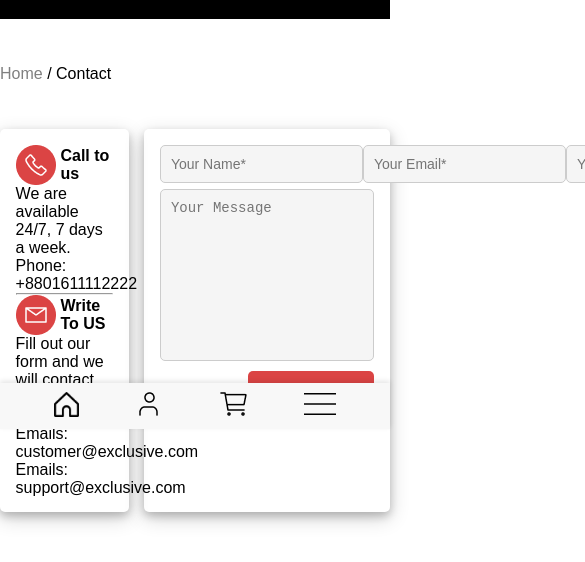
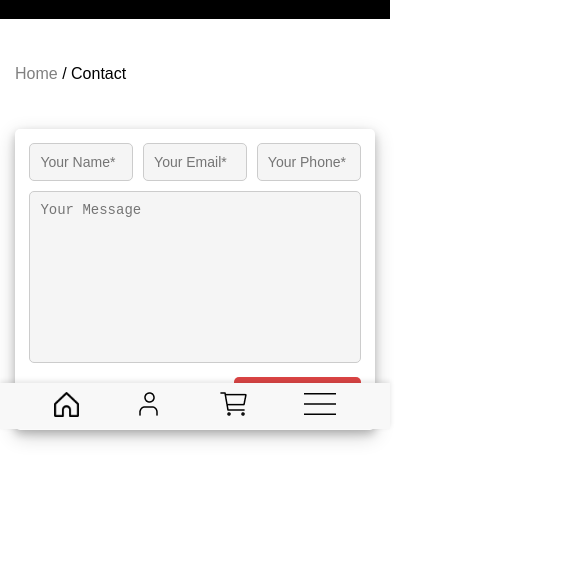
Before and after one commit to Skoro11/vite-react, a React (Vite) app: page /contact in a window 390 px wide. Shown: the part 415-977 px from the top of the page, 585 px wide, since content can reach past the window. Built offline with nearby package versions, Linux system fonts and the light colour scheme.

Commit message:
Responsive contact us page

```diff
--- a/src/App.css
+++ b/src/App.css
@@ -1,6 +1,7 @@
 button {
   cursor: pointer;
 }
+
 .bold{
   font-weight: bold;
 }
@@ -15,6 +16,12 @@ button {
 }
 .space-between{
   justify-content:space-between;
+}
+.pd-in-30p{
+padding-inline: 30px;
+}
+.gap-3{
+  gap:3%;
 }
 .height-100{
   height: 100%;
@@ -41,6 +48,12 @@ a {
   font-size: 12px;
   padding: 10px 0;
 }
+@media (min-width: 320px) and (max-width: 1023px) {
+  .no-display-1023{
+display:none;
+  }
+
+}
 @media (min-width: 320px) and (max-width: 767px) {
   .carousel-wrapper,
   .mg-top-50-sides-30-bottom-0 {
@@ -53,6 +66,12 @@ a {
   .heading-clock {
     width: 100%;
     font-size: 8px;
+  }
+  .pd-in-15-mb{
+    padding-inline:15px;
+  }
+  .no-display-320-767{
+    display:none
   }
 }
 @media (min-width: 768px) and (max-width: 1023px) {
--- a/src/pages/Contact.css
+++ b/src/pages/Contact.css
@@ -20,6 +20,7 @@
 }
 .input-contact-page{
     background-color:#F5F5F5;
+    width:30%;
 }
 
 .send-message-container{
@@ -38,3 +39,11 @@
 .links-home{
     margin:46px 0;
 }
+@media (min-width: 320px) and (max-width: 767px) {
+    .direction-column-767{
+        flex-direction: column;
+    }
+    .right-contact-container{
+        width:auto;
+    }
+  }
--- a/src/pages/Contact.jsx
+++ b/src/pages/Contact.jsx
@@ -3,24 +3,24 @@ import "./Contact.css"
 function ContactPage(){
     return(
 
-        <section className="mg-inline contact-page">
+        <section className="mg-inline contact-page pd-in-30p pd-in-15-mb">
         <div className="links-home"><a className="home-link" href="/">Home</a> / Contact</div>
 
-<div className="contact-container flex mg-bottom-100">
-    <div className="left-contact-container">
+<div className="contact-container flex mg-bottom-100 direction-column-767">
+    <div className="left-contact-container no-display-320-767">
         <ul className="flex space-between direction-column height-100 ">
             <li className="flex align-center bold"><img src="call-us-icon.png" alt="Call us"/><span className="padd-left-5">Call to us</span></li>
-            <li>We are available 24/7, 7 days a week.</li>
+            <li className="no-display-1023">We are available 24/7, 7 days a week.</li>
             <li>Phone: +8801611112222</li>
             <li><hr></hr></li>
             <li className="flex align-center bold "><img src="write-to-us-icon.png" alt="Write to us"/><span className="padd-left-5">Write To US</span></li>
-            <li>Fill out our form and we will contact you within 24 hours.</li>
+            <li className="no-display-1023">Fill out our form and we will contact you within 24 hours.</li>
             <li>Emails: customer@exclusive.com</li>
             <li>Emails: support@exclusive.com</li>
         </ul>
     </div>
     <div className="right-contact-container">
-        <div className="flex space-between">
+        <div className="flex gap-3">
         <input type="text" className="input-contact-page" placeholder="Your Name*" />
         <input type="text" className="input-contact-page" placeholder="Your Email*" />
         <input type="text" className="input-contact-page" placeholder="Your Phone*" />
```
